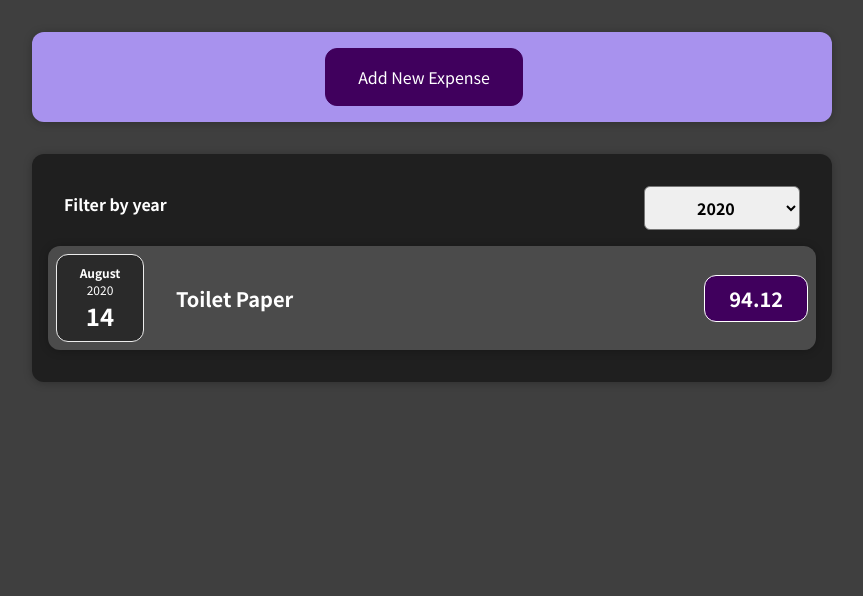
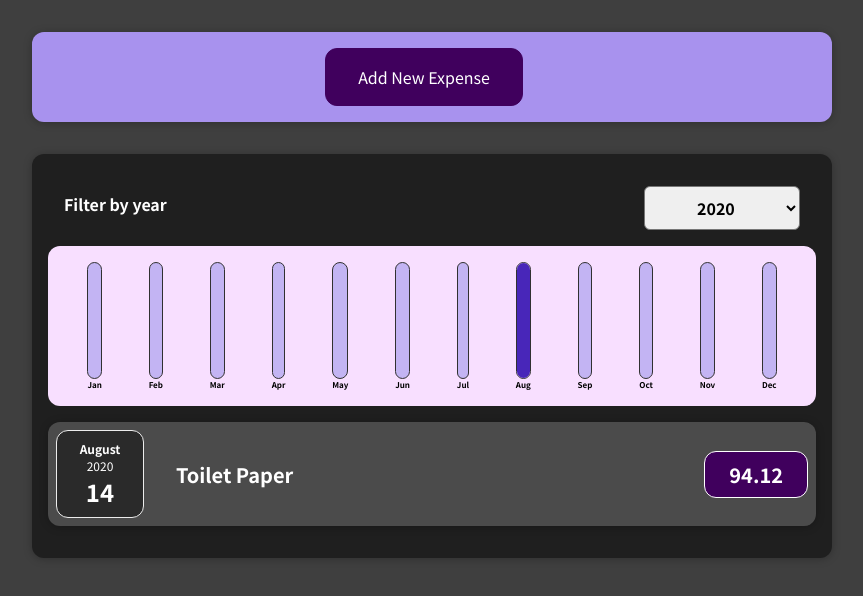
Before and after one commit to Gambit1zn/LearningReact, a React (Create React App) app: page / in a window 1280 px wide. Shown: the top 596 px of the page, without its empty margins (208-1071 px from the left). Built offline with nearby package versions, Linux system fonts and the light colour scheme.

Commit message:
Finished filter component styling and functionality

```diff
--- /dev/null
+++ b/src/components/Chart/Chart.css
@@ -0,0 +1,9 @@
+.chart {
+  padding: 1rem;
+  border-radius: 12px;
+  background-color: #f8dfff;
+  text-align: center;
+  display: flex;
+  justify-content: space-around;
+  height: 10rem;
+}
--- /dev/null
+++ b/src/components/Chart/Chart.js
@@ -0,0 +1,16 @@
+import React from 'react';
+import ChartBar from './ChartBar';
+import './Chart.css';
+
+const Chart = (props) => {
+  const dataPointValues = props.dataPoints.map(datapoint => datapoint.value);
+  const totalMaximum = Math.max(...dataPointValues);
+
+  return (
+    <div className='chart'>
+      {props.dataPoints.map(datapoint => <ChartBar key={datapoint.label} value={datapoint.value} maxValue={totalMaximum} label={datapoint.label} />)}
+    </div>
+  );
+}
+
+export default Chart;
--- /dev/null
+++ b/src/components/Chart/ChartBar.css
@@ -0,0 +1,30 @@
+.chart-bar {
+  height: 100%;
+  display: flex;
+  flex-direction: column;
+  align-items: center;
+}
+
+.chart-bar__inner {
+  height: 100%;
+  width: 100%;
+  border: 1px solid #313131;
+  border-radius: 12px;
+  background-color: #c3b4f3;
+  overflow: hidden;
+  display: flex;
+  flex-direction: column;
+  justify-content: flex-end;
+}
+
+.chart-bar__fill {
+  background-color: #4826b9;
+  width: 100%;
+  transition: all 0.3s ease-out;
+}
+
+.chart-bar__label {
+  font-weight: bold;
+  font-size: 0.5rem;
+  text-align: center;
+}
--- /dev/null
+++ b/src/components/Chart/ChartBar.js
@@ -0,0 +1,25 @@
+import React from "react";
+import './ChartBar.css';
+
+const ChartBar = (props) => {
+
+  let barHeight = '0%';
+
+  if (props.maxValue > 0) {
+    barHeight = Math.round(((props.value / props.maxValue) * 100)) + '%';
+  }
+
+  return (
+    <div className="chart-bar">
+      <div className="chart-bar__inner">
+        <div className="chart-bar__fill" style={{height: barHeight}}>
+        </div>
+      </div>
+      <div className="chart-bar__label">
+        {props.label}
+      </div>
+    </div>
+  )
+}
+
+export default ChartBar;
--- /dev/null
+++ b/src/components/Expenses/ExepensesChart.js
@@ -0,0 +1,28 @@
+import React from "react";
+import Chart from "../Chart/Chart";
+
+const ExpensesChart = (props) => {
+  const chartDataPoints = [
+    { label: 'Jan', value: 0},
+    { label: 'Feb', value: 0},
+    { label: 'Mar', value: 0},
+    { label: 'Apr', value: 0},
+    { label: 'May', value: 0},
+    { label: 'Jun', value: 0},
+    { label: 'Jul', value: 0},
+    { label: 'Aug', value: 0},
+    { label: 'Sep', value: 0},
+    { label: 'Oct', value: 0},
+    { label: 'Nov', value: 0},
+    { label: 'Dec', value: 0}
+  ];
+
+  for (const expense of props.expenses) {
+    const expenseMonth = expense.date.getMonth();
+    chartDataPoints[expenseMonth].value += expense.amount;
+  }
+
+  return <Chart  dataPoints={chartDataPoints}/>;
+}
+
+export default ExpensesChart;
--- a/src/components/Expenses/Expenses.js
+++ b/src/components/Expenses/Expenses.js
@@ -3,6 +3,7 @@
 import ExpensesList from './ExpensesList';
 import Card from '../UI/Card';
 import ExpenseFilter from './ExpenseFilter';
+import ExpensesChart from './ExepensesChart';
 
 const Expenses = (props) => {
   const [filteredYear, setFilteredYear] = useState('2020');
@@ -19,6 +20,7 @@
     <div>
       <Card className='expenses'>
       <ExpenseFilter selected={filteredYear} onChangeFilter={filterChangeHandler}></ExpenseFilter>
+      <ExpensesChart expenses={filteredExpenses}/>
       <ExpensesList items={filteredExpenses}></ExpensesList>
       </Card>
     </div>
```
